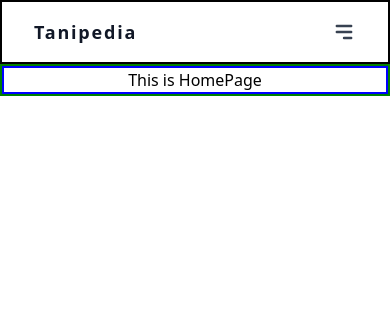
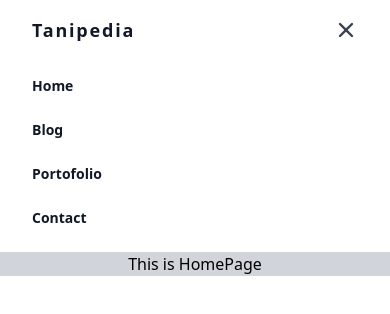
Before and after one commit to maulanairfanf/Learn-React, a React (Create React App) app: page / in a window 390 px wide. Shown: the top 314 px of the page. Built offline with nearby package versions, Linux system fonts and the light colour scheme.

Commit message:
succes router and add animation navbar

```diff
--- a/src/App.js
+++ b/src/App.js
@@ -1,8 +1,6 @@
 import React from "react";
 // import { useSelector, useDispatch } from "react-redux";
 // import { decrement, increment } from "./actions";
-import Sidebar from "./component/Sidebar/Sidebar";
-import Layout from "./component/Layout/Layout";
 import Routes from "./Routes";
 
 function App() {
@@ -13,8 +11,7 @@ function App() {
     <>
       <div>
         <div className="md:flex flex-col md:flex-row md:min-h-screen w-full ">
-          <Sidebar />
-          <Layout />
+          <Routes />
         </div>
       </div>
     </>
--- a/src/Routes.js
+++ b/src/Routes.js
@@ -3,18 +3,17 @@ import {
   BrowserRouter as Router,
   Switch,
   Route,
-  Link,
-  BrowserRouter,
 } from "react-router-dom";
 import Blog from "./component/Layout/Blog/Blog";
 import Contact from "./component/Layout/Contact/Contact";
 import Home from "./component/Layout/Home/Home";
 import Portofolio from "./component/Layout/Portofolio/Portofolio";
+import Sidebar from "./component/Sidebar/Sidebar";
 
 export const Routes = () => {
   return (
-    <BrowserRouter>
     <Router>
+      <Sidebar />
       <Switch>
         <Route exact path="/">
           <Home />
@@ -30,7 +29,6 @@ export const Routes = () => {
         </Route>
       </Switch>
     </Router>
-    </BrowserRouter>
   );
 };
 
--- a/src/component/Layout/Blog/Blog.jsx
+++ b/src/component/Layout/Blog/Blog.jsx
@@ -1,11 +1,13 @@
-import React from 'react'
+import React from "react";
 
 export const Blog = () => {
-    return (
-        <div>
-            <h1>This is Blog Page</h1>
-        </div>
-    )
-}
+  return (
+    <div className="w-full">
+      <div className="flex h-full justify-center items-center">
+        <h1>This is Blog</h1>
+      </div>
+    </div>
+  );
+};
 
 export default Blog;
--- a/src/component/Layout/Contact/Contact.jsx
+++ b/src/component/Layout/Contact/Contact.jsx
@@ -2,10 +2,12 @@ import React from 'react'
 
 export const Contact = () => {
     return (
-        <div>
-            <h1>This is Contact Page</h1>
+      <div className="w-full">
+        <div className="flex h-full justify-center items-center">
+          <h1>This is Contact</h1>
         </div>
-    )
+      </div>
+    );
 }
 
 export default Contact;
--- a/src/component/Layout/Home/Home.jsx
+++ b/src/component/Layout/Home/Home.jsx
@@ -2,8 +2,10 @@ import React from "react";
 
 export const Home = () => {
   return (
-    <div className>
-      <h1>This is HomePage</h1>
+    <div className="w-full bg-gray-300">
+      <div className="flex h-full justify-center items-center">
+        <h1>This is HomePage</h1>
+      </div>
     </div>
   );
 };
--- a/src/component/Layout/Layout.jsx
+++ /dev/null
@@ -1,19 +0,0 @@
-import React from "react";
-import Routes from "../../Routes";
-// import Section1 from "./Section1";
-// import Section2 from "./Section2";
-
-export const Layout = () => {
-  return (
-    <div className="w-full" style={{ border: "2px solid green" }}>
-      <div
-        className="flex h-full justify-center items-center"
-        style={{ border: "2px solid blue" }}
-      >
-        <Routes />
-      </div>
-    </div>
-  );
-};
-
-export default Layout;
--- a/src/component/Layout/Portofolio/Portofolio.jsx
+++ b/src/component/Layout/Portofolio/Portofolio.jsx
@@ -2,8 +2,10 @@ import React from "react";
 
 export const Portofolio = () => {
   return (
-    <div>
-      <h1>This is Portofolio Page</h1>
+    <div className="w-full">
+      <div className="flex h-full justify-center items-center">
+        <h1>This is Portofolio</h1>
+      </div>
     </div>
   );
 };
--- /dev/null
+++ b/src/component/Sidebar/Item.jsx
@@ -0,0 +1,23 @@
+import React from "react";
+import SidebarData from "./SidebarData.json";
+import { BrowserRouter as Router, Switch, Route, Link } from "react-router-dom";
+
+
+const Item = () => {
+  return (
+    <div>
+      {SidebarData.map((item) => {
+        return (
+          <Link
+            className="block px-4 py-2 mt-2 text-sm font-semibold text-gray-900 bg-transparent rounded-lg hover:text-gray-900 focus:text-gray-900 hover:bg-gray-200 focus:bg-gray-200 focus:outline-none focus:shadow-outline"
+            to={item.path}
+          >
+            {item.title}
+          </Link>
+        );
+      })}
+    </div>
+  );
+};
+
+export default Item;
--- a/src/component/Sidebar/Sidebar.jsx
+++ b/src/component/Sidebar/Sidebar.jsx
@@ -1,15 +1,11 @@
-import React from "react";
-import SidebarData from "./SidebarData.json";
-import { BrowserRouter as Router, Switch, Route, Link } from "react-router-dom";
+import React, { useState } from "react";
+import Item from "./Item";
 
 export const SideBar = () => {
-  function handleClick(e) {
-    e.preventDefault();
-    console.log("The link was clicked.");
-  }
+  const [active, setActive] = useState(false);
 
   return (
-    <div style={{ border: "2px solid black" }}>
+    <div>
       <div className="flex flex-col w-full md:w-64 text-gray-700 bg-white dark-mode:text-gray-200 dark-mode:bg-gray-800 flex-shrink-0">
         <div className="flex-shrink-0 px-8 py-4 flex flex-row items-center justify-between">
           <a
@@ -19,36 +15,36 @@ export const SideBar = () => {
             Tanipedia
           </a>
           <button
-            className=" md:hidden rounded-lg focus:outline-none focus:shadow-outline"
-            onClick={handleClick}
+            onClick={() => setActive(!active)}
+            className={
+              active
+                ? " md:hidden rounded-lg focus:outline-none focus:shadow-outline transition duration-700 ease-in-out transform rotate-0"
+                : "md:hidden rounded-lg focus:outline-none focus:shadow-outline transition duration-700 ease-in-out transform rotate-180"
+            }
           >
             <svg fill="currentColor" viewBox="0 0 20 20" className="w-6 h-6">
               <path
-                x-show="!open"
+                className={active ? "" : "hidden"}
                 d="M3 5a1 1 0 011-1h12a1 1 0 110 2H4a1 1 0 01-1-1zM3 10a1 1 0 011-1h12a1 1 0 110 2H4a1 1 0 01-1-1zM9 15a1 1 0 011-1h6a1 1 0 110 2h-6a1 1 0 01-1-1z"
               ></path>
-              {/* <path
-                x-show="open"
+              <path
+                className={active ? "hidden" : ""}
                 fill-rule="evenodd"
                 d="M4.293 4.293a1 1 0 011.414 0L10 8.586l4.293-4.293a1 1 0 111.414 1.414L11.414 10l4.293 4.293a1 1 0 01-1.414 1.414L10 11.414l-4.293 4.293a1 1 0 01-1.414-1.414L8.586 10 4.293 5.707a1 1 0 010-1.414z"
                 clip-rule="evenodd"
-              ></path> */}
+              ></path>
             </svg>
           </button>
         </div>
-        <nav className="flex-grow px-4 pb-4 md:pb-0 md:overflow-y-auto md:block hidden">
-          <Router>
-            {SidebarData.map((item) => {
-              return (
-                <a
-                  className="block px-4 py-2 mt-2 text-sm font-semibold text-gray-900 bg-transparent rounded-lg hover:text-gray-900 focus:text-gray-900 hover:bg-gray-200 focus:bg-gray-200 focus:outline-none focus:shadow-outline"
-                  href={item.path}
-                >
-                  {item.title}
-                </a>
-              );
-            })}
-          </Router>
+        <nav
+          // className="flex-grow px-4 pb-4 md:pb-0 md:overflow-y-auto md:block"
+          className={
+            active
+              ? "flex-grow px-4 pb-4 md:pb-0 md:overflow-y-auto md:block hidden"
+              : "flex-grow px-4 pb-4 md:pb-0 md:overflow-y-auto md:block "
+          }
+        >
+          <Item />
         </nav>
       </div>
     </div>
--- a/src/index.js
+++ b/src/index.js
@@ -17,9 +17,6 @@ ReactDOM.render(
   <Provider store={store}>
     <App />
   </Provider>,
-  // <React.StrictMode>
-  //   <App />
-  // </React.StrictMode>,
   document.getElementById("root")
 );
 
```
Also changed, not shown: 1 other file (tests, documents, lock files or other folders). Lines whose indentation alone changed are shown as unchanged.
